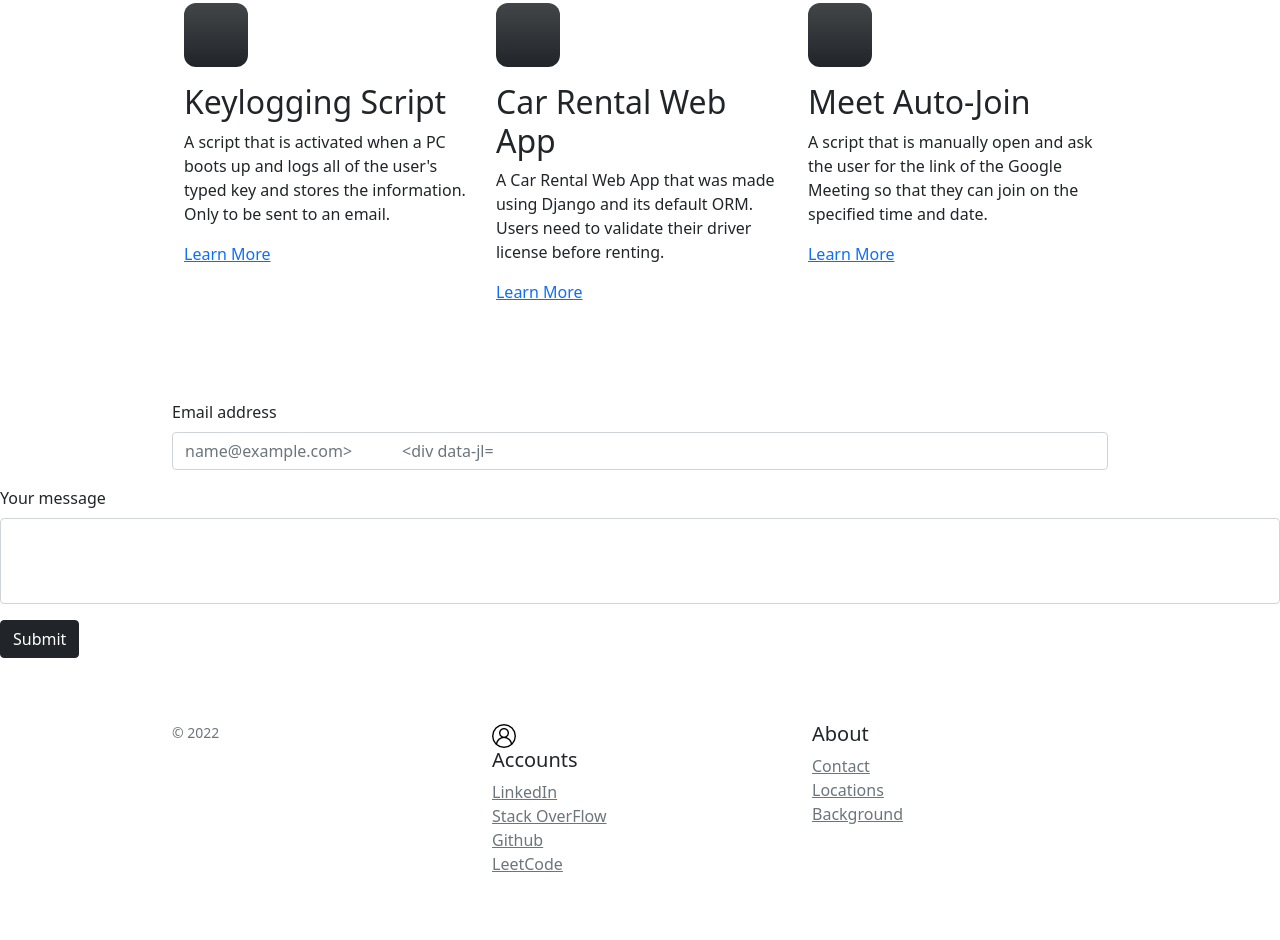
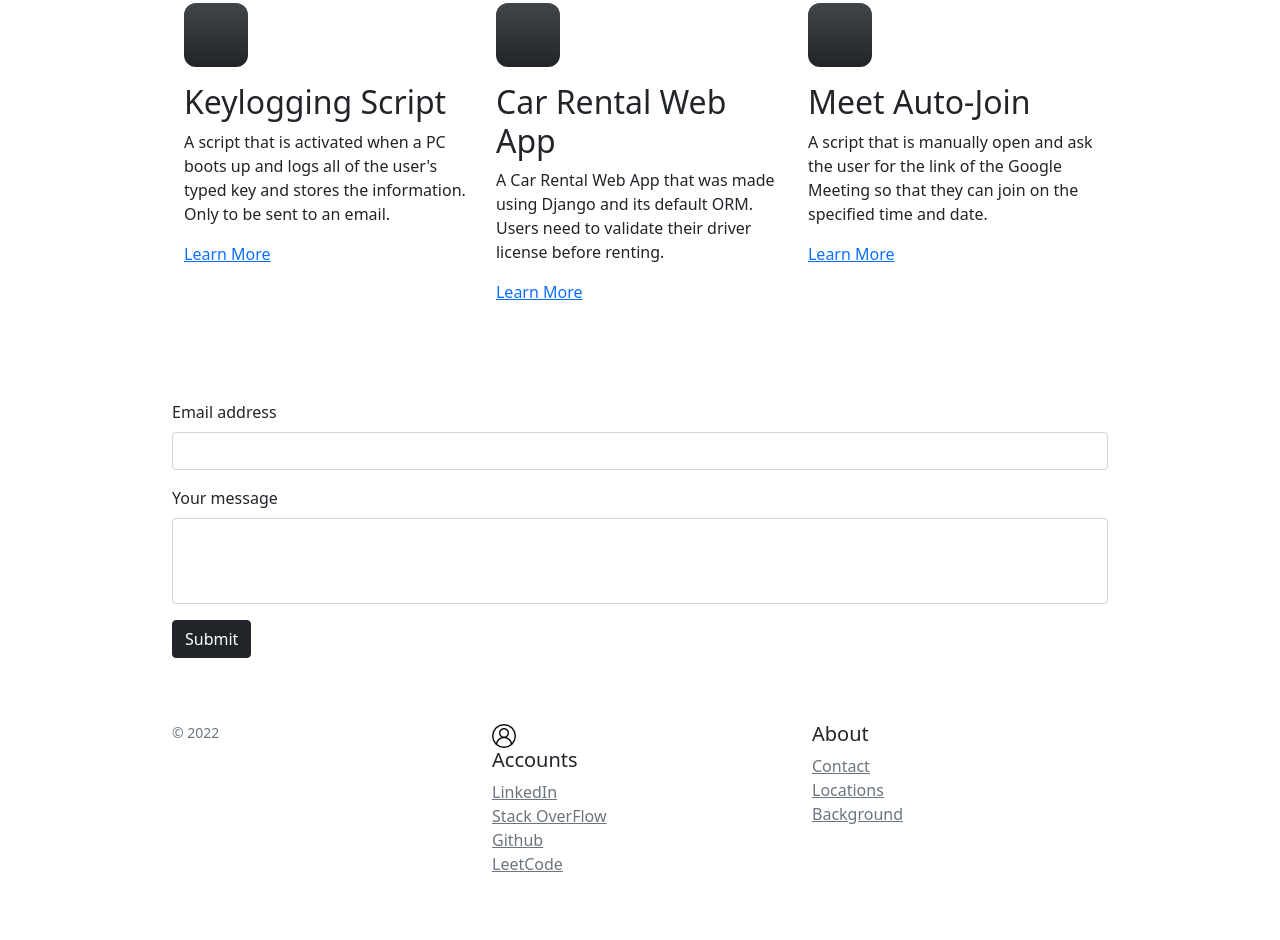
Before and after one commit to neekho/Portfolio, a plain HTML site: page index.html in a window 1280 px wide. Shown: the part 2575-3515 px from the top of the page. Drawn offline with nearby package versions, Linux system fonts and the light colour scheme.

Commit message:
centered message area

```diff
--- a/index.html
+++ b/index.html
@@ -224,7 +224,7 @@
           <div class="mb-3">
             <label for="exampleFormControlInput1" class="form-label">Email address</label>
             <!-- onkeyup = "email_validate(this)" required /" -->
-            <input type="email" class="form-control" id="email-text" placeholder="name@example.com>
+            <input type="email" class="form-control" id="email-text">
             <div class="status" id="status"></div>
           </div>
 
```
Lines whose indentation alone changed are shown as unchanged.
